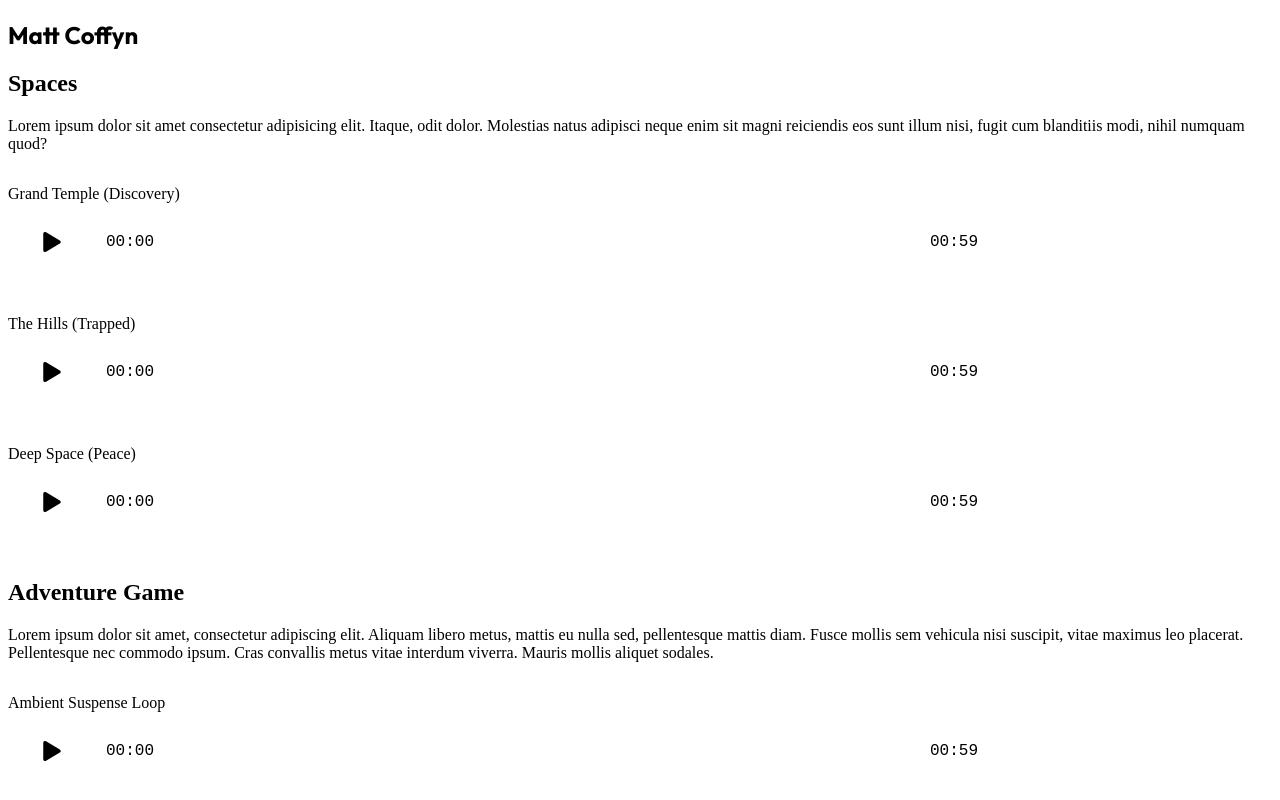
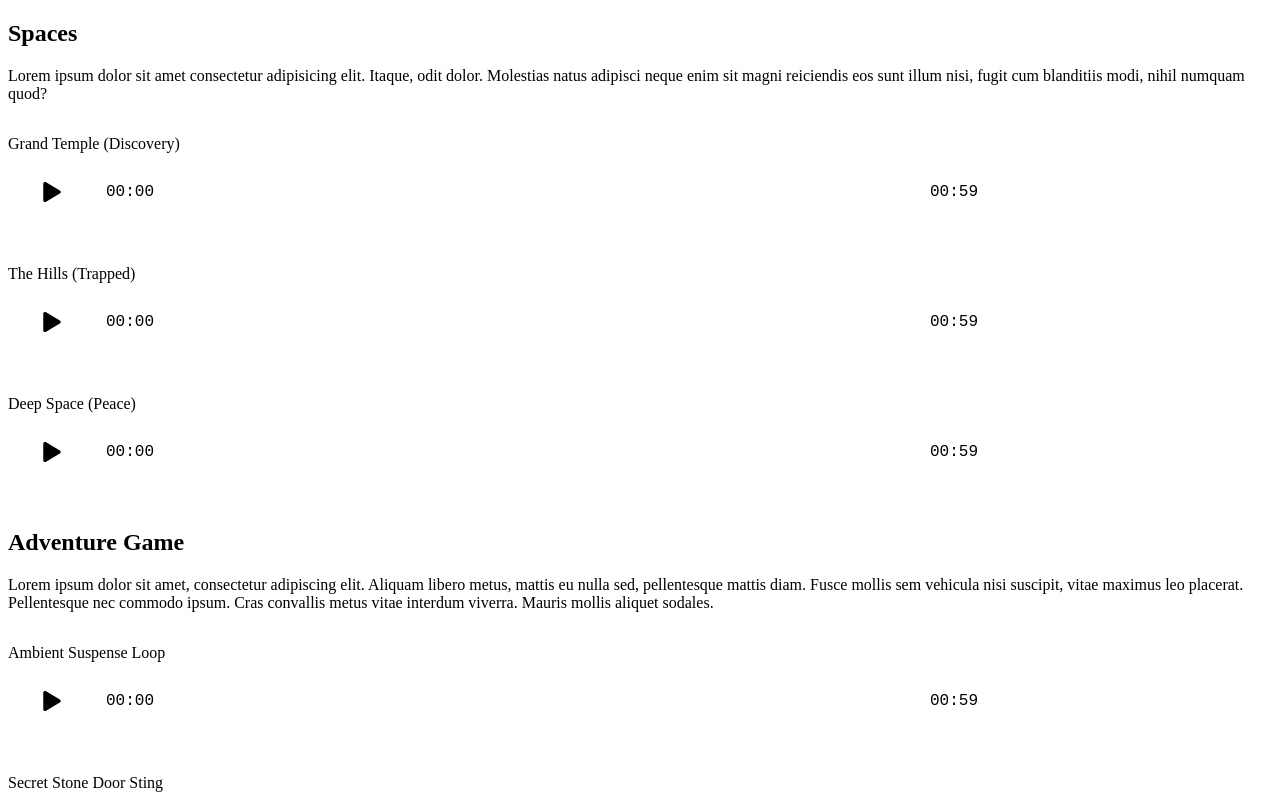
Before and after one commit to mattcoffyn/music-test, a Next.js app: page / in a window 1280 px wide. Shown: the top 800 px of the page. Built offline with nearby package versions, Linux system fonts and the light colour scheme.

Commit message:
moving to layout

```diff
--- a/components/Layout.js
+++ b/components/Layout.js
@@ -1,6 +1,9 @@
+import Header from '../components/ Header';
+
 export default function Layout({ children }) {
   return (
     <>
+      <Header />
       <main className="page">{children}</main>
     </>
   );
--- a/pages/index.js
+++ b/pages/index.js
@@ -1,7 +1,6 @@
 import { AudioPlayer } from '../components/Player';
 import { useState } from 'react';
 import Category from '../components/Category';
-import Header from '../components/ Header';
 import data from '../public/data.json';
 import categoryData from '../public/categories.json';
 
@@ -15,7 +14,6 @@ export default function Index() {
 
   return (
     <>
-      <Header />
       <section className="content">
         {categoryData.map(({ id, catId, title, catText }) => (
           <Category key={id} catId={catId} title={title} catText={catText}>
```
